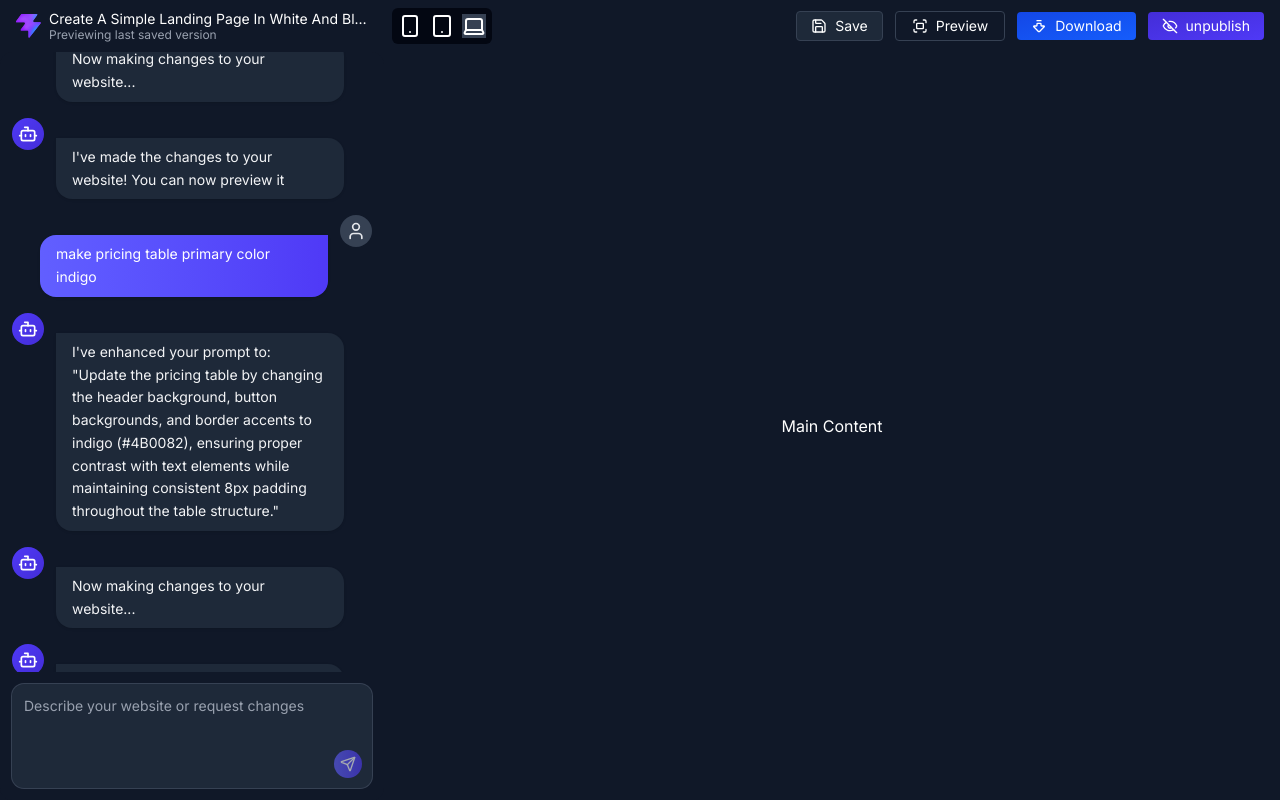
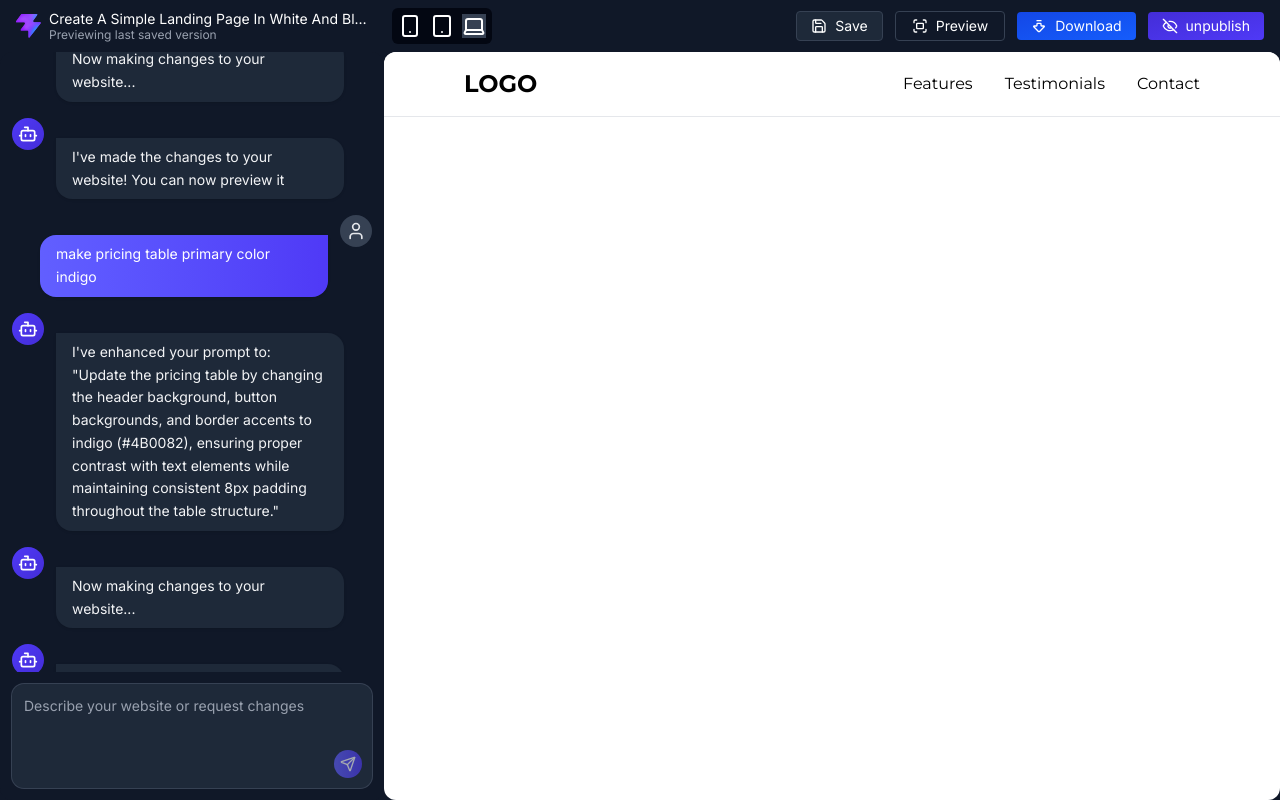
Before and after one commit to engineer-naresh/promptsite-client, a React (Vite) app in the folder client/: page /projects/25d8441d-6c8f-48b0-9762-7203b936b4ab in a window 1280 px wide. Built offline with nearby package versions, Linux system fonts and the light colour scheme.

Commit message:
created preview section

```diff
--- /dev/null
+++ b/client/src/components/ProjectPreview.tsx
@@ -0,0 +1,42 @@
+import React, { forwardRef, useRef } from 'react'
+import type { Project } from '../types';
+import { iframeScript } from '../assets/assets';
+import { Phone } from 'lucide-react';
+
+interface ProjectPreviewProps {
+    project: Project;
+    isGenerating:boolean;
+    device?:'phone'|'tablet'|'desktop';
+    showEditorPanel: boolean;
+
+}
+
+export interface ProjectPreviewRef {
+    getCode:()=>string | undefined;
+
+}
+
+const ProjectPreview =forwardRef<ProjectPreviewRef, ProjectPreviewProps>(({project,isGenerating, device = 'desktop', showEditorPanel= true},ref) => {
+  const iframeRef = useRef<HTMLIFrameElement>(null)
+  const resolutions = {
+    phone: 'w-[412px]',
+    tablet: 'w-[768px]',
+    desktop: 'w-full'
+  }
+  const injectPreview = (html:string)=>{
+    if(!html) return '';
+    if(!showEditorPanel)return html
+    if(html.includes('</body>')){
+        return html.replace('</body>',iframeScript+ '</body>')
+    }else{
+        return html + iframeScript;
+    }
+  }
+  return (
+    <div className='relative h-full bg-gray-900 flex-1 rounded-xl overflow-hidden max-sm:ml-2'>{project.current_code ? (
+      <iframe ref={iframeRef} srcDoc={injectPreview(project.current_code)} className={`h-full max-sm:w-full ${resolutions[device]} mx-auto transition-all`}/>
+    ) : isGenerating && (<div>loading</div>)}</div>
+  )
+}
+)
+export default ProjectPreview
--- a/client/src/pages/Projects.tsx
+++ b/client/src/pages/Projects.tsx
@@ -1,9 +1,10 @@
-import React, { useEffect, useState } from 'react'
+import React, { useEffect, useRef, useState } from 'react'
 import { Link, useNavigate, useParams } from 'react-router-dom'
 import type { Project } from '../types'
 import { ArrowBigDownDashIcon, EyeIcon, EyeOffIcon, FullscreenIcon, LaptopIcon, Loader2Icon, MessageSquareIcon, SaveIcon, SmartphoneIcon, TabletIcon, XIcon } from 'lucide-react'
 import { dummyConversations, dummyProjects, dummyVersion } from '../assets/assets'
 import Sidebar from '../components/Sidebar'
+import ProjectPreview, { type ProjectPreviewRef } from '../components/ProjectPreview'
 
 const Projects = () => {
   const { projectId } = useParams()
@@ -14,7 +15,7 @@ const Projects = () => {
   const [device, setDevice] = useState<'phone' | 'tablet' | 'desktop'>('desktop');
   const [isMenuOpen, setIsMenuOpen] = useState(false);
   const [isSaving, setIsSaving] = useState(false);
-
+const previewRef = useRef<ProjectPreviewRef>(null);
   const fetchProject = async () => {
     const project = dummyProjects.find((item) => item.id === projectId)
     setTimeout(() => {
@@ -83,7 +84,7 @@ const Projects = () => {
       <div className='flex-1 flex overflow-auto'>
         {/* left-sidebar */}
         <Sidebar isMenuOpen={isMenuOpen} project={project} setProject={(p)=>setProject(p)} isGenerating={isGenerating} setIsGenerating={setIsGenerating} />
-        <div className='flex-1 flex justify-center items-center'>Main Content</div>
+        <div className='flex-1 flex justify-center items-center'><ProjectPreview ref={previewRef} project={project} isGenerating={isGenerating} device={device} showEditorPanel={false}/></div>
       </div>
     </div>
   ) : (
```
